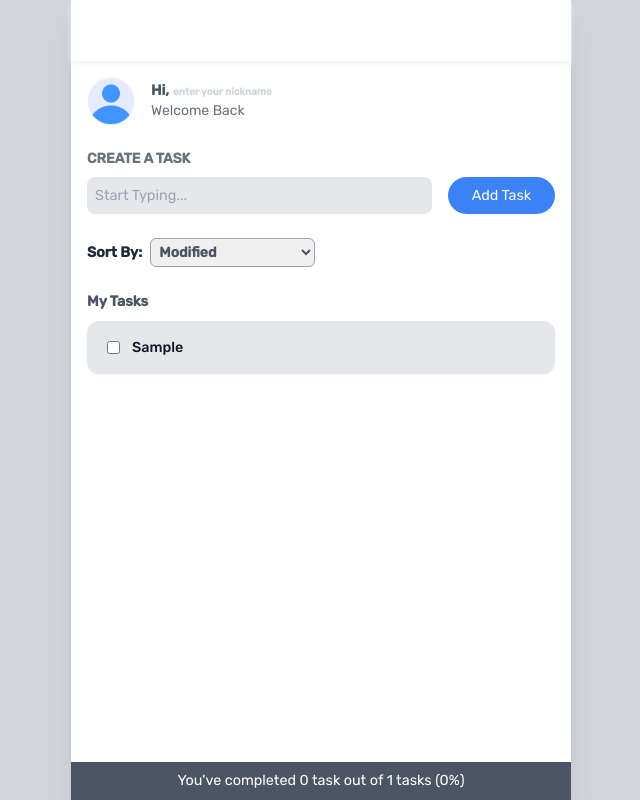
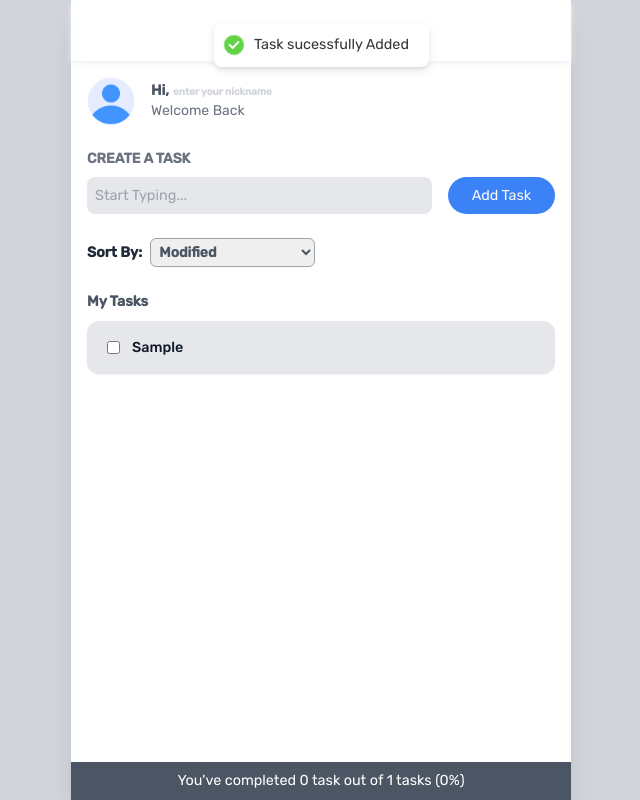
Before and after one commit to Yurex12/todo-app, a React (Create React App) app: page / in a window 1280 px wide. Both pictures are taken after typing "Sample" into the empty fields and a click on the button "Add Task". Shown: the whole page, without its empty margins (319-959 px from the left). Built offline with nearby package versions, Linux system fonts and the light colour scheme; some icons are missing.

Commit message:
add toast notification

```diff
--- a/src/App.js
+++ b/src/App.js
@@ -5,10 +5,12 @@ import './index.css';
 import Header from './components/Header';
 import Main from './components/Main';
 import Footer from './components/Footer';
+import { Toaster } from 'react-hot-toast';
 // import Test from './components/Test';
 
 function App() {
   return (
+    <>
       <div className=' h-[100dvh] max-w-[500px] mx-auto flex flex-col  shadow-xl bg-white'>
         <Header />
 
@@ -17,6 +19,21 @@ function App() {
           <Footer />
         </TodoProvider>
       </div>
+
+      <Toaster
+        position='top-center'
+        gutter={12}
+       containerStyle={{ margin: '8px' }}
+        toastOptions={{
+          success: {
+            duration: 3000,
+          },
+          error: {
+            duration: 5000,
+          },
+        }}
+      />
+    </>
   );
 }
 
--- a/src/components/Main.jsx
+++ b/src/components/Main.jsx
@@ -10,6 +10,7 @@ function Main() {
   return (
     <main className='flex flex-col flex-1 overflow-scroll'>
       <Form />
+
 
       {tasks.length ? (
         <>
--- a/src/components/Task.jsx
+++ b/src/components/Task.jsx
@@ -1,6 +1,7 @@
 import { FaTrashArrowUp, FaPenClip, FaFile } from 'react-icons/fa6';
 import { useTodos } from '../contexts/TodoContext';
-import { useReducer } from 'react';
+import { useReducer, useRef } from 'react';
+import toast from 'react-hot-toast';
 
 function reducer(state, { type, payload }) {
   switch (type) {
@@ -23,10 +24,12 @@ function Task({ task: { task, completed, id } }) {
 
   function handleSave(newTaskValue) {
     if (newTaskValue === '') {
-      alert('cannot be empty');
+      toast.error('cannot be empty');
+
       return;
     }
     dispacth({ type: 'task/edit' });
+    // toast.success('Task edited succesfully');
   }
 
   return (
--- a/src/contexts/TodoContext.js
+++ b/src/contexts/TodoContext.js
@@ -5,6 +5,7 @@ import {
   useEffect,
   useMemo,
 } from 'react';
+import toast from 'react-hot-toast';
 
 const TodoContext = createContext();
 
@@ -68,8 +69,8 @@ function TodoProvider({ children }) {
   function createTask(e, inputtedValue) {
     e.preventDefault();
 
-    if (inputtedValue.length < 2) {
-      alert('Task must be at least three letters');
+    if (inputtedValue.length < 3) {
+      toast.error('Task must be at least three letters');
       return;
     }
 
@@ -80,10 +81,12 @@ function TodoProvider({ children }) {
     };
 
     dispatch({ type: 'task/create', payload: newTask });
+    toast.success('Task sucessfully Added');
   }
 
   function deleteTask(taskId) {
     dispatch({ type: 'task/delete', payload: taskId });
+    toast.success('Task deleted');
   }
 
   function setSortByValue(e) {
@@ -95,11 +98,12 @@ function TodoProvider({ children }) {
   }
   function handleEditing(taskId, newTaskValue) {
     dispatch({ type: 'task/edit', payload: { taskId, newTaskValue } });
-    console.log(taskId, newTaskValue);
+   // console.log('working');
   }
 
-  const value = useMemo(() => {
-    return {
+  return (
+    <TodoContext.Provider
+      value={{
         tasks,
         createTask,
         deleteTask,
@@ -107,10 +111,11 @@ function TodoProvider({ children }) {
         setSortByValue,
         handleCompleted,
         handleEditing,
-    };
-  }, [sortByValue, tasks]);
-
-  return <TodoContext.Provider value={value}>{children}</TodoContext.Provider>;
+      }}
+    >
+      {children}
+    </TodoContext.Provider>
+  );
 }
 
 function useTodos() {
```
Lines whose indentation alone changed are shown as unchanged.
